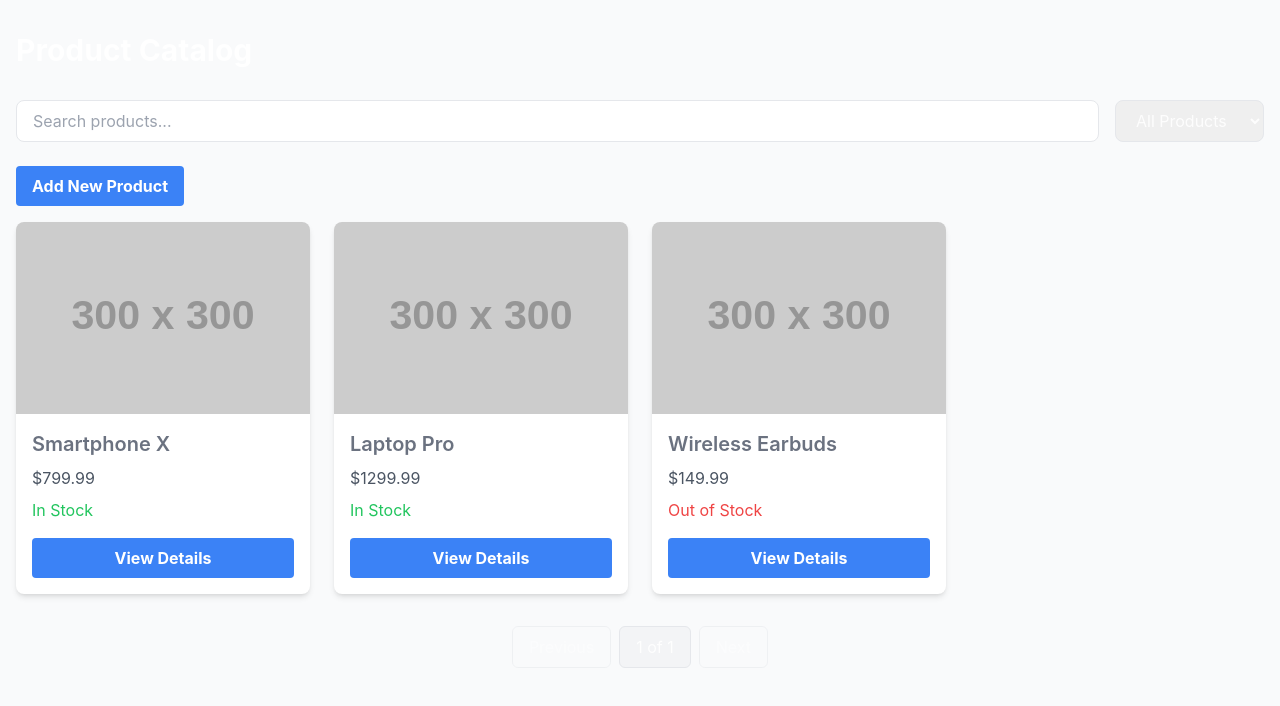
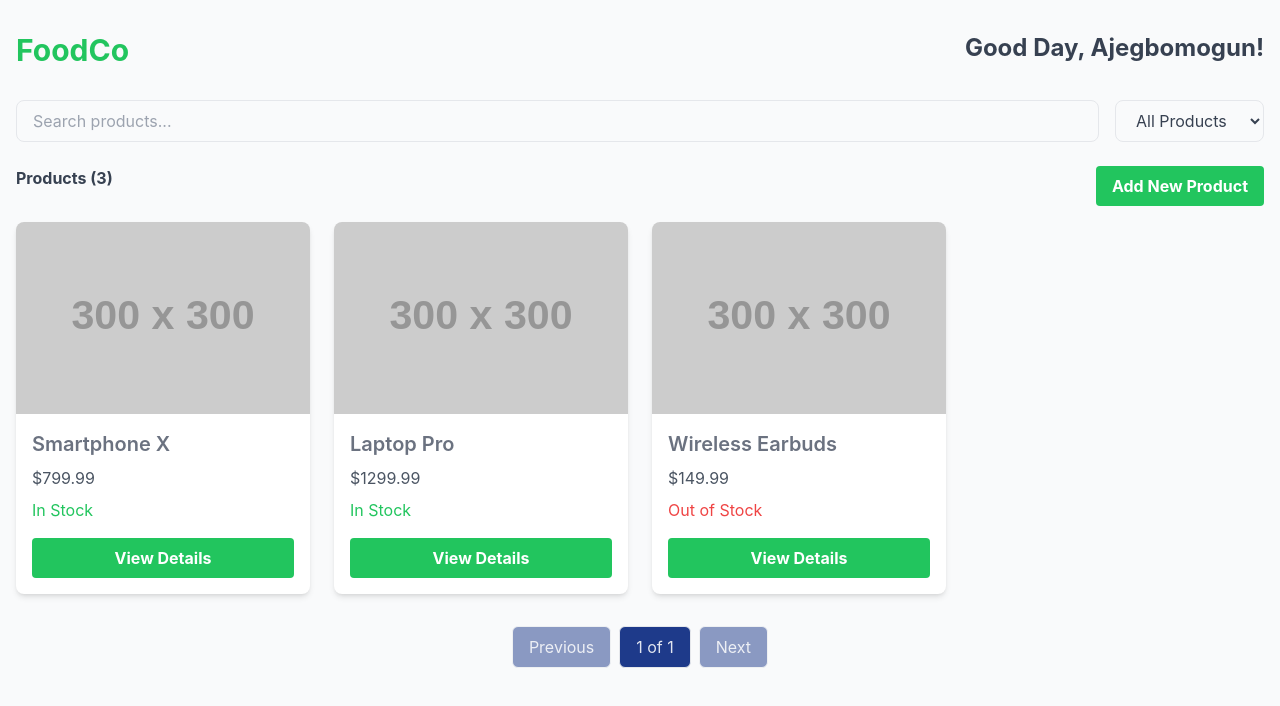
Before and after one commit to AJFX-01/foodco, a React (Vite) app: page / in a window 1280 px wide. Shown: the top 706 px of the page. Built offline with nearby package versions, Linux system fonts and the light colour scheme.

Commit message:
fix: adjusting styling and minor issues

```diff
--- a/src/components/Pagination.tsx
+++ b/src/components/Pagination.tsx
@@ -12,17 +12,17 @@ const Pagination: React.FC<PaginationProps> = ({ currentPage, totalPages, onPage
       <button
         onClick={() => onPageChange(currentPage - 1)}
         disabled={currentPage === 1}
-        className="px-4 py-2 border rounded-md transition duration-300 ease-in-out transform hover:scale-105 disabled:opacity-50"
+        className="bg-blue-900 px-4 py-2 border rounded-md transition duration-300 ease-in-out transform hover:scale-105 disabled:opacity-50"
       >
         Previous
       </button>
-      <span className="px-4 py-2 border rounded-md bg-gray-100">
+      <span className="bg-blue-900 px-4 py-2 border rounded-md">
         {currentPage} of {totalPages}
       </span>
       <button
         onClick={() => onPageChange(currentPage + 1)}
         disabled={currentPage === totalPages}
-        className="px-4 py-2 border rounded-md transition duration-300 ease-in-out transform hover:scale-105 disabled:opacity-50"
+        className="bg-blue-900 px-4 py-2 border rounded-md transition duration-300 ease-in-out transform hover:scale-105 disabled:opacity-50"
       >
         Next
       </button>
--- a/src/components/ProductCard.tsx
+++ b/src/components/ProductCard.tsx
@@ -26,7 +26,7 @@ const ProductCard: React.FC<ProductCardProps> = ({ product, onViewDetails }) =>
         </p>
         <button
           onClick={onViewDetails}
-          className="bg-blue-500 hover:bg-blue-600 text-white font-bold py-2 px-4 rounded w-full transition duration-300 ease-in-out"
+          className="bg-green-500 hover:bg-green-600 text-white font-bold py-2 px-4 rounded w-full transition duration-300 ease-in-out"
         >
           View Details
         </button>
--- a/src/components/ProductList.tsx
+++ b/src/components/ProductList.tsx
@@ -18,14 +18,20 @@ const ProductList: React.FC = () => {
 
   return (
     <div className="container mx-auto px-4 py-8">
-      <h1 className="text-3xl font-bold mb-8">Product Catalog</h1>
+      <div className='flex flex-row justify-between'>
+        <h1 className="text-green-500 text-3xl font-bold mb-8">FoodCo</h1>
+        <h1 className="text-gray-700 text-2xl font-bold mb-8">Good Day, Ajegbomogun!</h1>
+      </div>
       <SearchFilter />
-      <button
-        onClick={() => setIsAddFormOpen(true)}
-        className="bg-blue-500 hover:bg-blue-600 text-white font-bold py-2 px-4 rounded mb-4 transition duration-300 ease-in-out transform hover:scale-105"
-      >
-        Add New Product
-      </button>
+      <div className='flex flex-row justify-between'>
+        <h2 className="text-gray-700 text-xm font-bold">Products ({products.length})</h2>
+        <button
+          onClick={() => setIsAddFormOpen(true)}
+          className="bg-green-500 hover:bg-green-600 text-white font-bold py-2 px-4 rounded mb-4 transition duration-300 ease-in-out transform hover:scale-105"
+        >
+          Add New Product
+        </button>
+      </div>
       <div className="grid grid-cols-1 sm:grid-cols-2 md:grid-cols-3 lg:grid-cols-4 gap-6">
         {products.map((product) => (
           <ProductCard
--- a/src/components/ProductModal.tsx
+++ b/src/components/ProductModal.tsx
@@ -45,13 +45,13 @@ const ProductModal: React.FC<ProductModalProps> = ({ product, isOpen, onClose })
             <p className="text-gray-600 mb-4">{product.description}</p>
             <p className="text-xl font-semibold mb-2">${product.price.toFixed(2)}</p>
             <p className={`mb-4 ${
-              product.stockStatus === 'In Stock' ? 'text-green-500' : 'text-red-500'
+              product.stockStatus === 'In Stock' ? 'text-blue-500' : 'text-red-500'
             }`}>
               {product.stockStatus}
             </p>
             <button
               onClick={() => setIsEditing(true)}
-              className="bg-blue-500 hover:bg-blue-600 text-white font-bold py-2 px-4 rounded transition duration-300 ease-in-out transform hover:scale-105"
+              className="bg-green-500 hover:bg-green-600 text-white font-bold py-2 px-4 rounded transition duration-300 ease-in-out transform hover:scale-105"
             >
               Edit Product
             </button>
--- a/src/components/SearchFilter.tsx
+++ b/src/components/SearchFilter.tsx
@@ -5,18 +5,18 @@ const SearchFilter: React.FC = () => {
   const { searchTerm, setSearchTerm, stockFilter, setStockFilter } = useProductContext()
 
   return (
-    <div className="flex flex-col sm:flex-row gap-4 mb-6">
+    <div className="flex flex-col sm:flex-row gap-4 mb-6 flex-1">
       <input
         type="text"
         placeholder="Search products..."
         value={searchTerm}
         onChange={(e) => setSearchTerm(e.target.value)}
-        className="flex-grow px-4 py-2 border rounded-lg focus:outline-none focus:ring-2 focus:ring-blue-500"
+        className=" text-gray-700 bg-gray-50 flex-grow px-4 py-2 border rounded-lg focus:outline-none focus:ring-2 focus:ring-blue-500"
       />
       <select
         value={stockFilter}
         onChange={(e) => setStockFilter(e.target.value)}
-        className="px-4 py-2 border rounded-lg focus:outline-none focus:ring-2 focus:ring-blue-500"
+        className=" text-gray-700 bg-gray-50 px-4 py-2 border rounded-lg focus:outline-none focus:ring-2 focus:ring-blue-500"
       >
         <option value="all">All Products</option>
         <option value="In Stock">In Stock</option>
```
